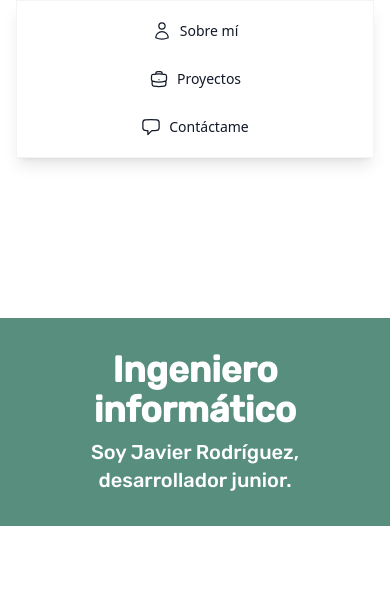
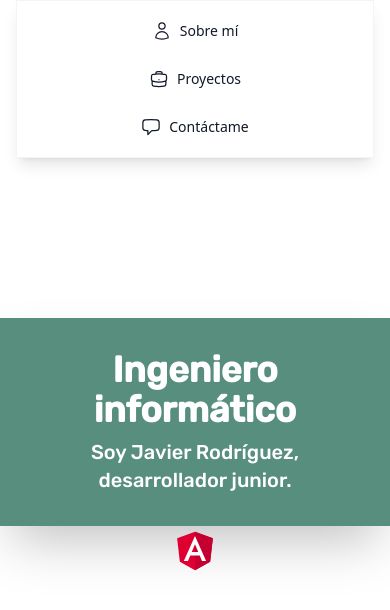
Before and after one commit to jaavispeed/Portafolio, an Angular app: page /home in a window 390 px wide. Shown: the top 610 px of the page. Built offline with nearby package versions, Linux system fonts and the light colour scheme.

Commit message:
Icono angular responsive

```diff
--- a/src/app/landing-page/landing-page.component.css
+++ b/src/app/landing-page/landing-page.component.css
@@ -2,11 +2,3 @@ button:focus {
   outline: none;
   box-shadow: none;
 }
-@keyframes slide {
-  0% { transform: translateX(0); }
-  100% { transform: translateX(-100%); }
-}
-
-.carousel {
-  animation: slide 10s infinite linear;
-}
--- a/src/app/landing-page/landing-page.component.html
+++ b/src/app/landing-page/landing-page.component.html
@@ -46,11 +46,8 @@
     </div>
   </header>
 
-  <!-- Contenido principal -->
-  <div [class.hidden]="loading" [ngClass]="{ 'transition-style': !loading }"
-    class="z-10 w-full flex clip-0 overflow-hidden">
-    <div
-      class="w-full p-8 flex flex-col items-center justify-center animate__animated animate__fadeIn text-white shadow-2xl"
+<!-- Contenedor de la franja verde -->
+<div class="relative w-full p-8 flex flex-col items-center justify-center animate__animated animate__fadeIn text-white shadow-2xl"
     style="background-color: #578E7E">
   <h1 class="text-4xl font-bold animate__animated animate__fadeInDown font-rubik text-center">
     Ingeniero informático
@@ -58,6 +55,27 @@
   <p class="text-xl mt-2 animate__animated animate__fadeInDown font-rubik text-center">
     Soy Javier Rodríguez, desarrollador junior.
   </p>
+
+  <!-- Icono Angular justo debajo de la franja verde -->
+  <div class="absolute bottom-[-3rem] left-0 right-0 flex justify-center animate__animated animate__fadeInDown z-50">
+    <svg viewBox="0 0 128 128" class="w-12 h-12">
+      <g id="surface1">
+        <path style="stroke:none;fill-rule:nonzero;fill:rgb(86.666667%,0%,19.215686%);fill-opacity:1;"
+          d="M 64 15.359375 L 16.332031 32.359375 L 23.601562 95.386719 L 64 117.761719 L 104.398438 95.386719 L 111.667969 32.359375 Z M 64 15.359375 ">
+        </path>
+        <path style="stroke:none;fill-rule:nonzero;fill:rgb(76.470588%,0%,18.431373%);fill-opacity:1;"
+          d="M 64 15.359375 L 64 26.726562 L 64 26.675781 L 64 117.761719 L 104.398438 95.386719 L 111.667969 32.359375 Z M 64 15.359375 ">
+        </path>
+        <path style="stroke:none;fill-rule:nonzero;fill:rgb(100%,100%,100%);fill-opacity:1;"
+          d="M 64 26.675781 L 34.203125 93.492188 L 45.3125 93.492188 L 51.300781 78.539062 L 76.59375 78.539062 L 82.585938 93.492188 L 93.695312 93.492188 Z M 72.703125 69.324219 L 55.296875 69.324219 L 64 48.382812 Z M 72.703125 69.324219 ">
+        </path>
+      </g>
+    </svg>
   </div>
+
 </div>
+
+
+
+
 </div>
```
Lines whose indentation alone changed are shown as unchanged.
